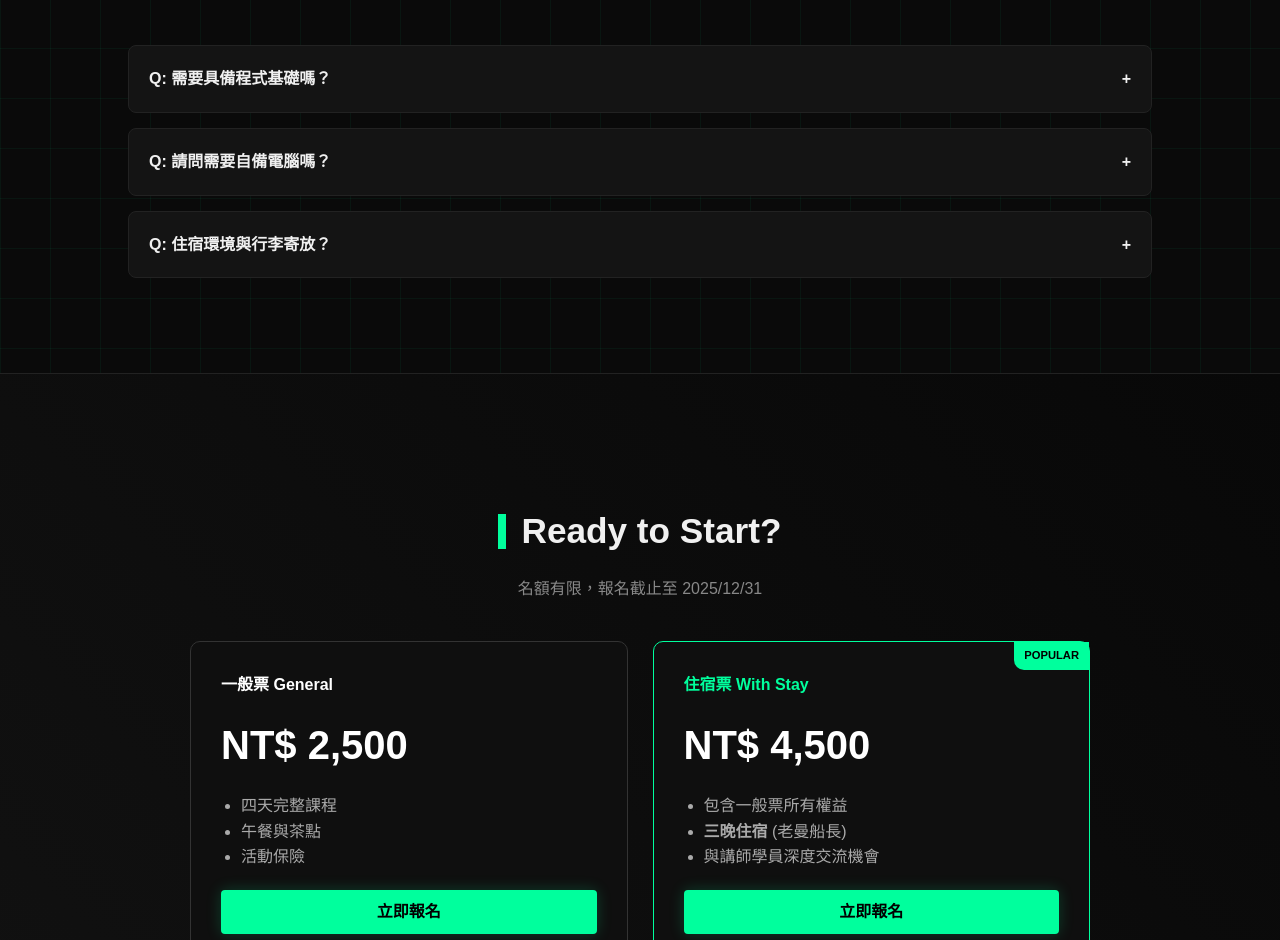
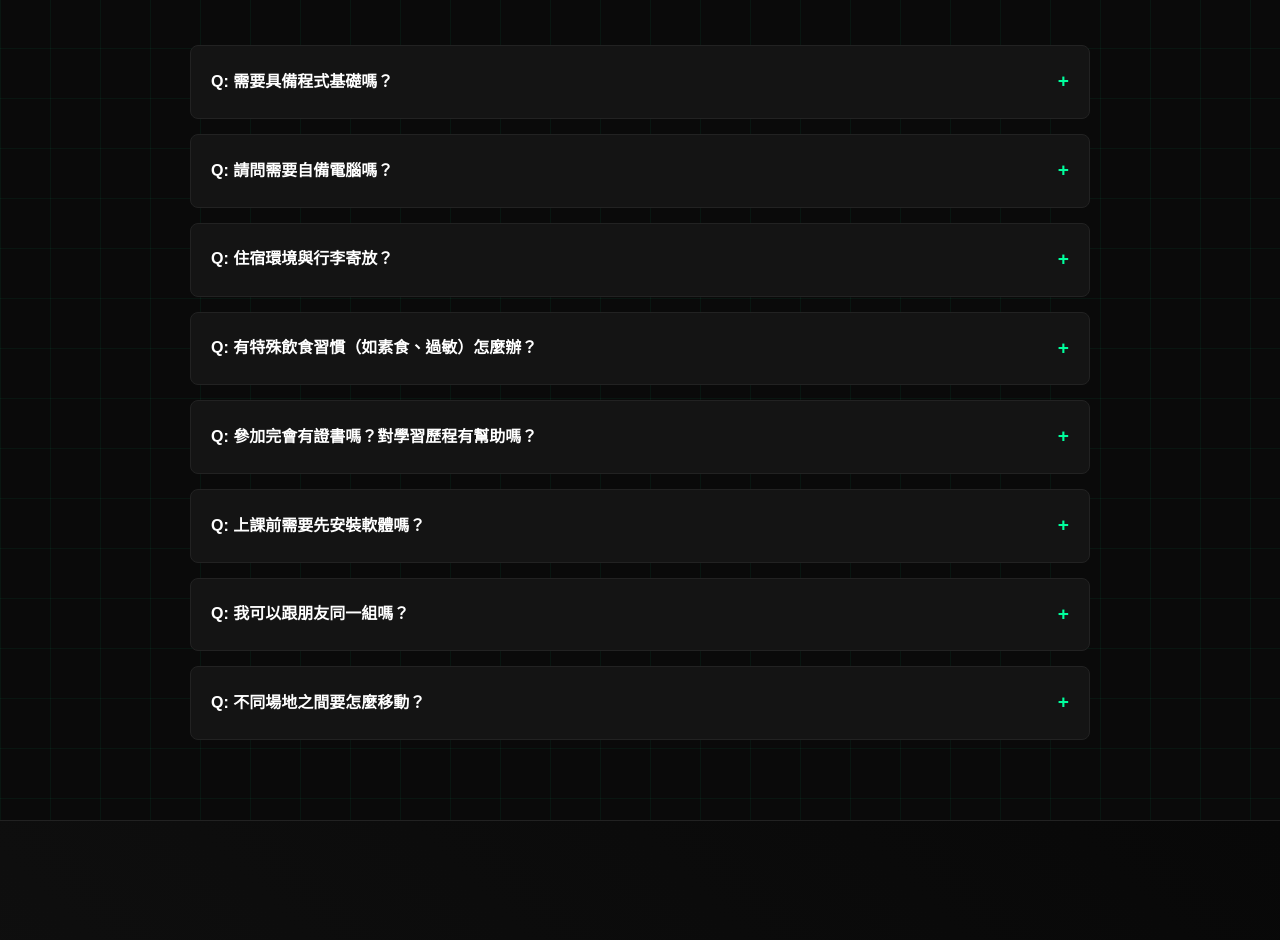
Before and after one commit to wanzhangsanzhan-lab/2025-SCIST-Camp-Web, a plain HTML site: page index.html in a window 1280 px wide. Shown: the part 2402-3342 px from the top of the page. Drawn offline with Linux system fonts and the light colour scheme.

Commit message:
Update index.html

```diff
--- a/index.html
+++ b/index.html
@@ -195,13 +195,21 @@
         }
 
         /* FAQ */
+        .faq-grid {
+            display: grid;
+            grid-template-columns: 1fr;
+            gap: 15px;
+            max-width: 900px;
+            margin: 0 auto;
+        }
         .faq-box {
             background: var(--card-bg);
             border: 1px solid #222;
             border-radius: 8px;
-            margin-bottom: 15px;
             overflow: hidden;
+            transition: border-color 0.3s;
         }
+        .faq-box:hover { border-color: #333; }
         .faq-q {
             padding: 20px;
             cursor: pointer;
@@ -209,8 +217,9 @@
             display: flex;
             justify-content: space-between;
             align-items: center;
+            color: #fff;
         }
-        .faq-q:hover { background: #1a1a1a; color: var(--primary); }
+        .faq-q span { color: var(--primary); font-size: 1.2rem; }
         .faq-a {
             max-height: 0;
             overflow: hidden;
@@ -219,8 +228,9 @@
             color: #ccc;
             font-size: 0.95rem;
             line-height: 1.6;
+            border-top: 1px solid transparent;
         }
-        .faq-box.open .faq-a { max-height: 200px; padding-bottom: 20px; }
+        .faq-box.open .faq-a { max-height: 200px; padding-bottom: 20px; border-top: 1px solid #222; }
         .faq-box.open .faq-q { color: var(--primary); }
 
         /* CTA */
@@ -374,6 +384,7 @@
 
     <section id="faq">
         <h2>FAQ 常見問題</h2>
+        <div class="faq-grid">
             <div class="faq-box">
                 <div class="faq-q">Q: 需要具備程式基礎嗎？ <span>+</span></div>
                 <div class="faq-a">A: 不需要！我們的課程設計由淺入深，講師與助教會從環境建置開始引導，非常適合新手入門。</div>
@@ -385,6 +396,28 @@
             <div class="faq-box">
                 <div class="faq-q">Q: 住宿環境與行李寄放？ <span>+</span></div>
                 <div class="faq-a">A: 住宿安排在台南火車站內的「老曼船長青年旅舍」。營期最後一天我們會安排行李寄放區，方便大家參加成果發表。</div>
+            </div>
+
+            <div class="faq-box">
+                <div class="faq-q">Q: 有特殊飲食習慣（如素食、過敏）怎麼辦？ <span>+</span></div>
+                <div class="faq-a">A: 別擔心！請在報名表單中勾選您的飲食需求，我們會為您準備專屬的素食便當或無過敏原餐點。</div>
+            </div>
+            <div class="faq-box">
+                <div class="faq-q">Q: 參加完會有證書嗎？對學習歷程有幫助嗎？ <span>+</span></div>
+                <div class="faq-a">A: 有的！全程參與並完成專題發表的學員，將獲得由 SCIST 與成大相關單位聯名核發的結業證書，非常適合作為學習歷程檔案的佐證。</div>
+            </div>
+            <div class="faq-box">
+                <div class="faq-q">Q: 上課前需要先安裝軟體嗎？ <span>+</span></div>
+                <div class="faq-a">A: 建議先安裝。我們會在營期前一週寄發「行前通知信」，內含 VS Code、Python 等環境的安裝教學影片，強烈建議您在家先試著安裝一次。</div>
+            </div>
+            <div class="faq-box">
+                <div class="faq-q">Q: 我可以跟朋友同一組嗎？ <span>+</span></div>
+                <div class="faq-a">A: 為了促進交流，我們原則上採隨機分組，這能讓你認識更多厲害的夥伴！但若有特殊需求，可在報名表備註，我們會視情況協調。</div>
+            </div>
+            <div class="faq-box">
+                <div class="faq-q">Q: 不同場地之間要怎麼移動？ <span>+</span></div>
+                <div class="faq-a">A: 營期第二天與第三天會移動到南一中與南二中。我們會安排工作人員統一帶隊，採取步行或大眾運輸方式移動，請務必聽從隊輔引導。</div>
+            </div>
         </div>
     </section>
 
@@ -429,6 +462,10 @@
         faqs.forEach(faq => {
             faq.querySelector('.faq-q').addEventListener('click', () => {
                 faq.classList.toggle('open');
+                // Optional: Close other FAQs when one opens
+                // faqs.forEach(otherFaq => {
+                //     if(otherFaq !== faq) otherFaq.classList.remove('open');
+                // });
             });
         });
 
```
Lines whose indentation alone changed are shown as unchanged.
